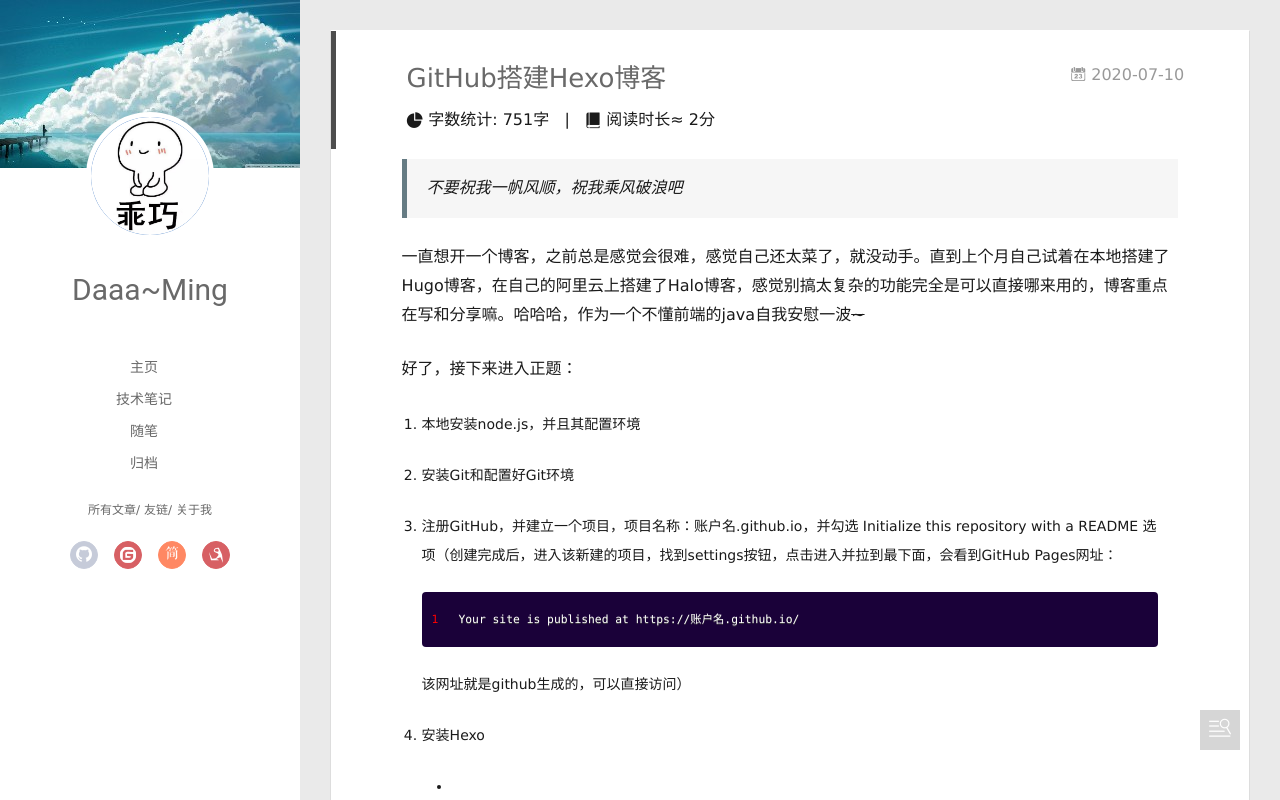
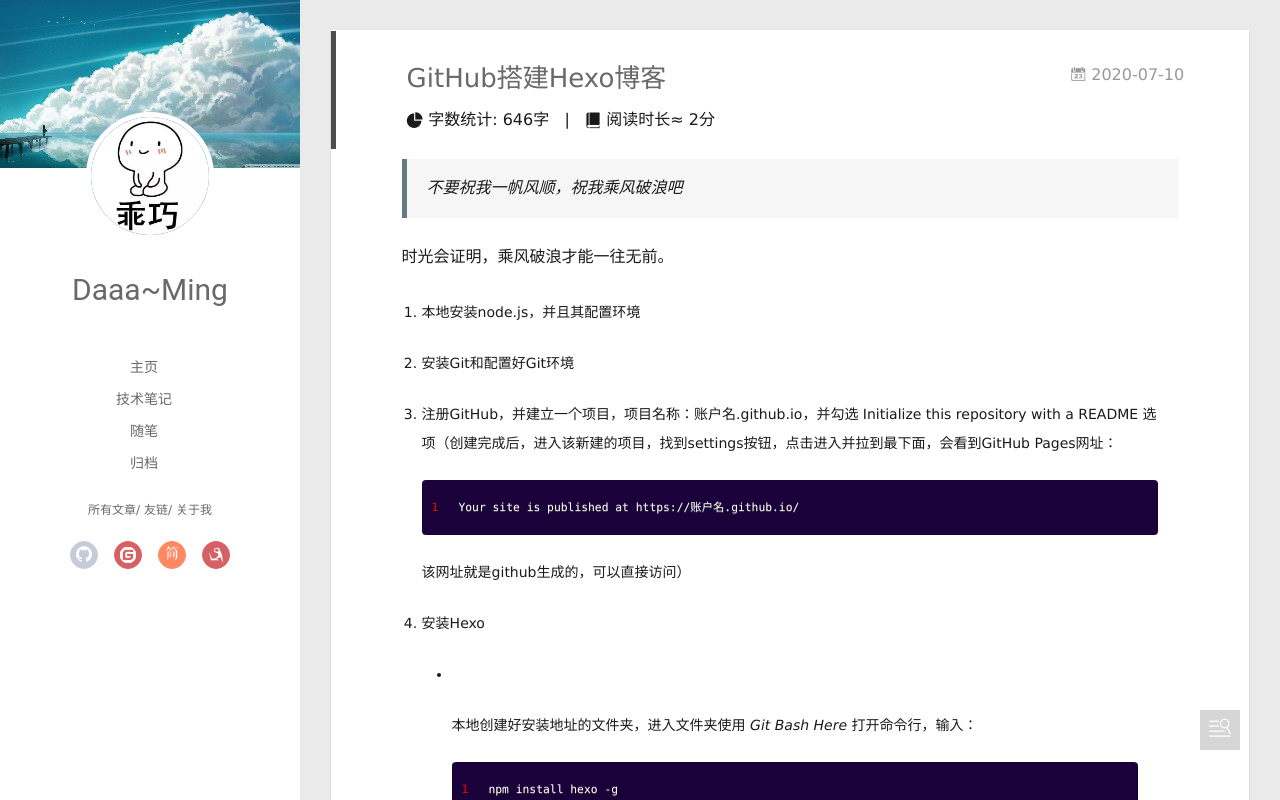
Before and after one commit to Mr-DaMing/blog.github.io, a plain HTML site: page 2020/07/10/github搭建hexo博客/index.html in a window 1280 px wide. Drawn offline with Linux system fonts and the light colour scheme; some packages are replaced by stand-ins of ours; a script that the page names is missing.

Commit message:
Site updated: 2020-07-12 20:53:49

```diff
--- a/2020/07/10/github搭建hexo博客/index.html
+++ b/2020/07/10/github搭建hexo博客/index.html
@@ -18,7 +18,7 @@
 <meta property="og:description" content="不要祝我一帆风顺，祝我乘风破浪吧">
 <meta property="og:locale" content="en_US">
 <meta property="article:published_time" content="2020-07-10T01:41:58.000Z">
-<meta property="article:modified_time" content="2020-07-12T09:10:43.815Z">
+<meta property="article:modified_time" content="2020-07-12T12:52:08.546Z">
 <meta property="article:author" content="Daaa~Ming">
 <meta property="article:tag" content="Hexo">
 <meta name="twitter:card" content="summary">
@@ -221,7 +221,7 @@
       <!-- 百度字体平台:http://fontstore.baidu.com/static/editor/index.html -->
       <i class="icon-statistics"></i>
       <span class="post-meta-item-text"> 字数统计:</span>
-      <span class="post-count">751字</span>
+      <span class="post-count">646字</span>
     </span>
   </span>
 
@@ -246,9 +246,7 @@
 </blockquote>
 <a id="more"></a>
 
-
-<p>一直想开一个博客，之前总是感觉会很难，感觉自己还太菜了，就没动手。直到上个月自己试着在本地搭建了Hugo博客，在自己的阿里云上搭建了Halo博客，感觉别搞太复杂的功能完全是可以直接哪来用的，博客重点在写和分享嘛。哈哈哈，作为一个不懂前端的java自我安慰一波<del>~</del></p>
-<p>好了，接下来进入正题：</p>
+<p>时光会证明，乘风破浪才能一往无前。</p>
 <ol>
 <li><p>本地安装node.js，并且其配置环境</p>
 </li>
```
